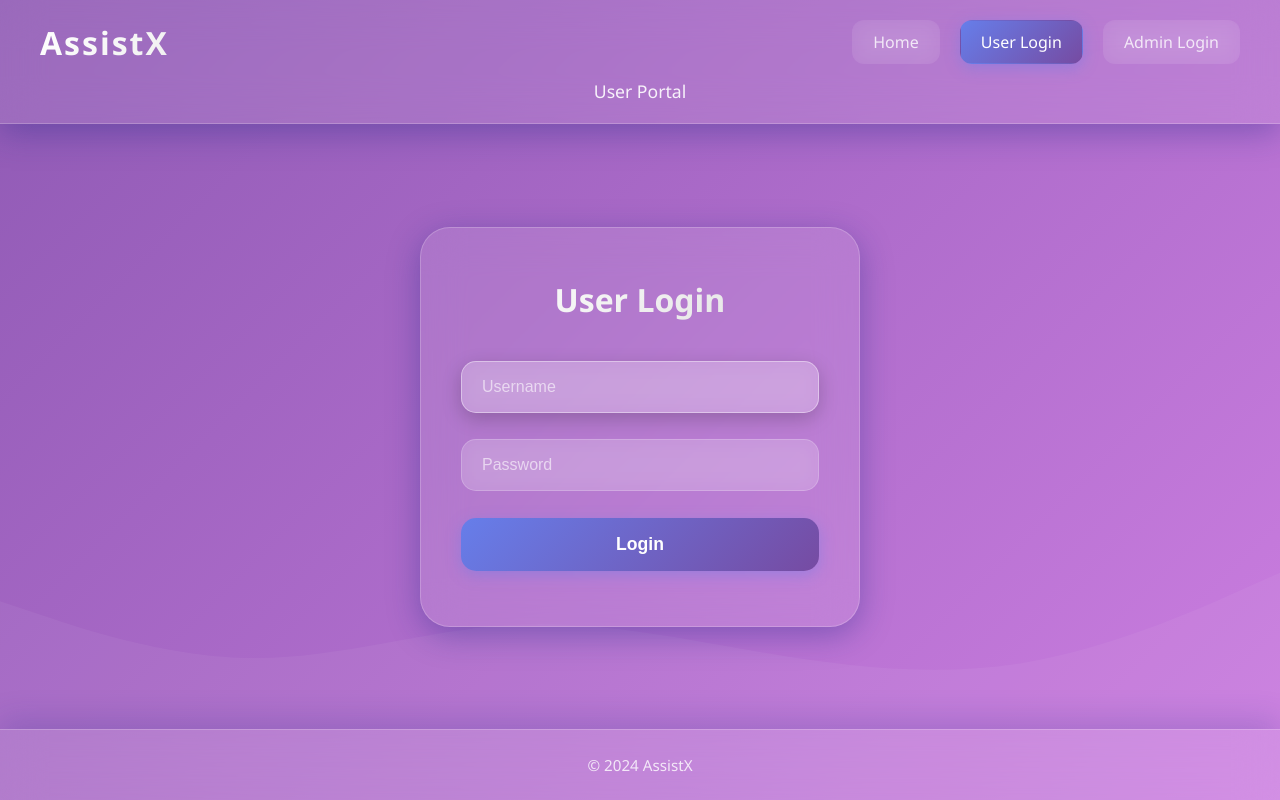
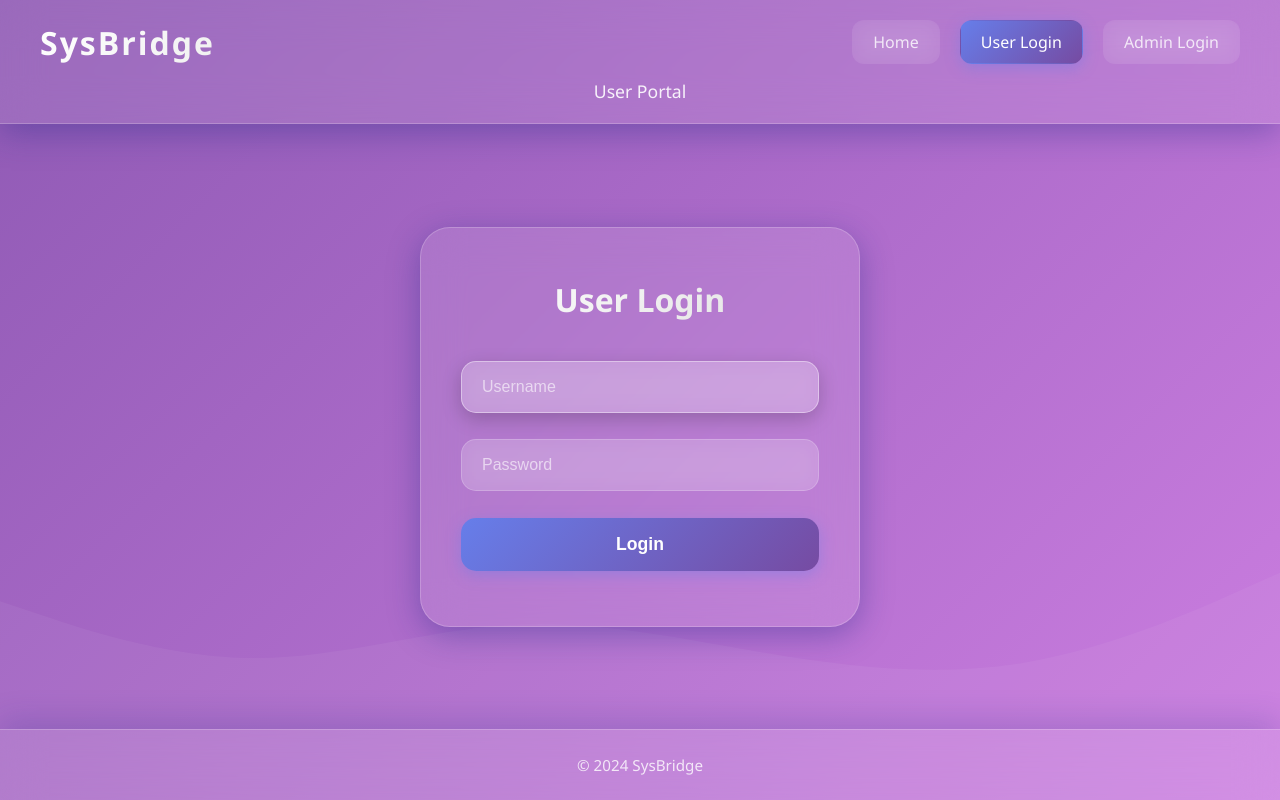
Before and after one commit to astroinnovator/clipboard, a FastAPI app: page /user/login in a window 1280 px wide. Run offline with FastAPI, Linux system fonts and the light colour scheme; parts of the project's set-up code (start-up, migrations or seed data) failed here and were passed over; some libraries are stand-ins or nearby versions.

Commit message:
Update user_login.html

```diff
--- a/templates/user_login.html
+++ b/templates/user_login.html
@@ -3,7 +3,7 @@
     <head>
         <meta charset="UTF-8" />
         <meta name="viewport" content="width=device-width, initial-scale=1.0" />
-        <title>User Login - AssistX</title>
+        <title>User Login - SysBridge</title>
         <link
             href="https://fonts.googleapis.com/css2?family=Roboto:wght@400;500;700&display=swap"
             rel="stylesheet"
@@ -15,7 +15,7 @@
         <header>
             <div class="navbar">
                 <div class="navbar-brand">
-                    <h1>AssistX</h1>
+                    <h1>SysBridge</h1>
                 </div>
                 <nav class="navbar-menu">
                     <a href="/" class="nav-link">Home</a>
@@ -54,7 +54,7 @@
         </main>
 
         <footer>
-            <p>&copy; 2024 AssistX</p>
+            <p>&copy; 2024 SysBridge</p>
         </footer>
     </body>
 </html>
```
